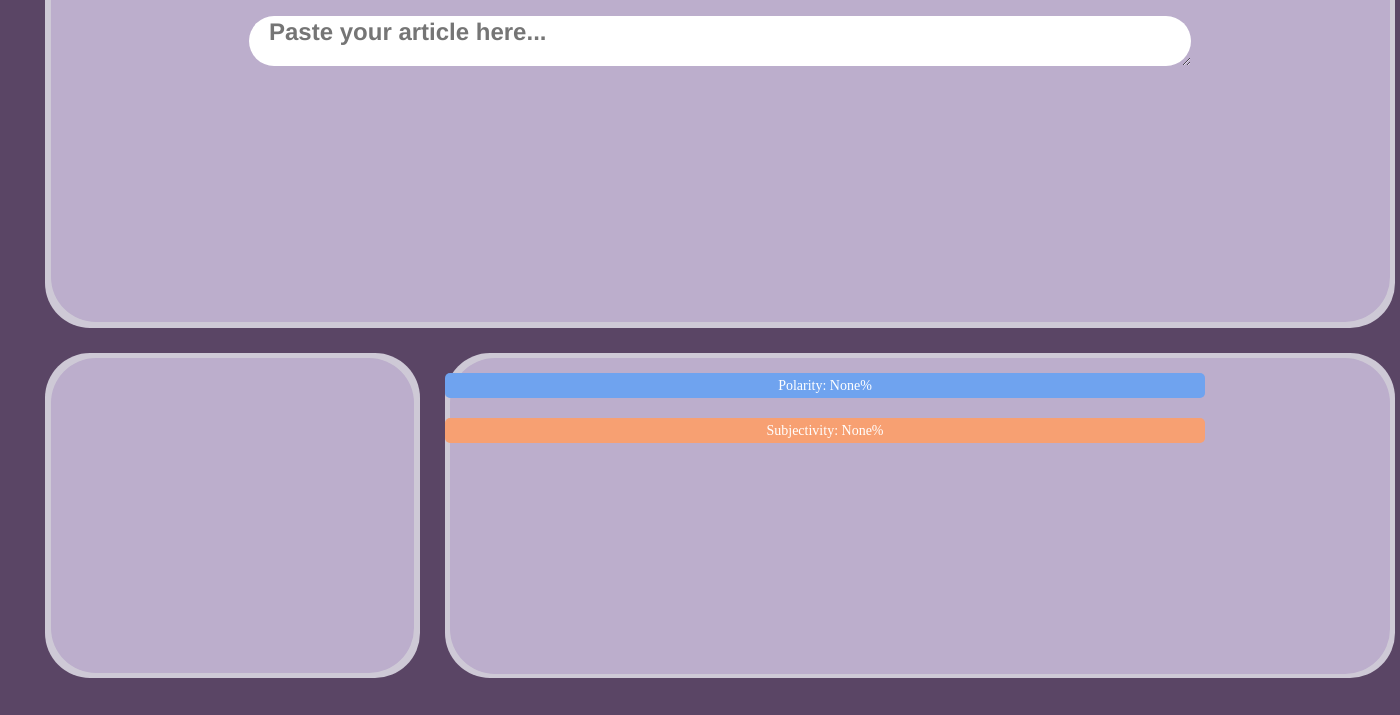
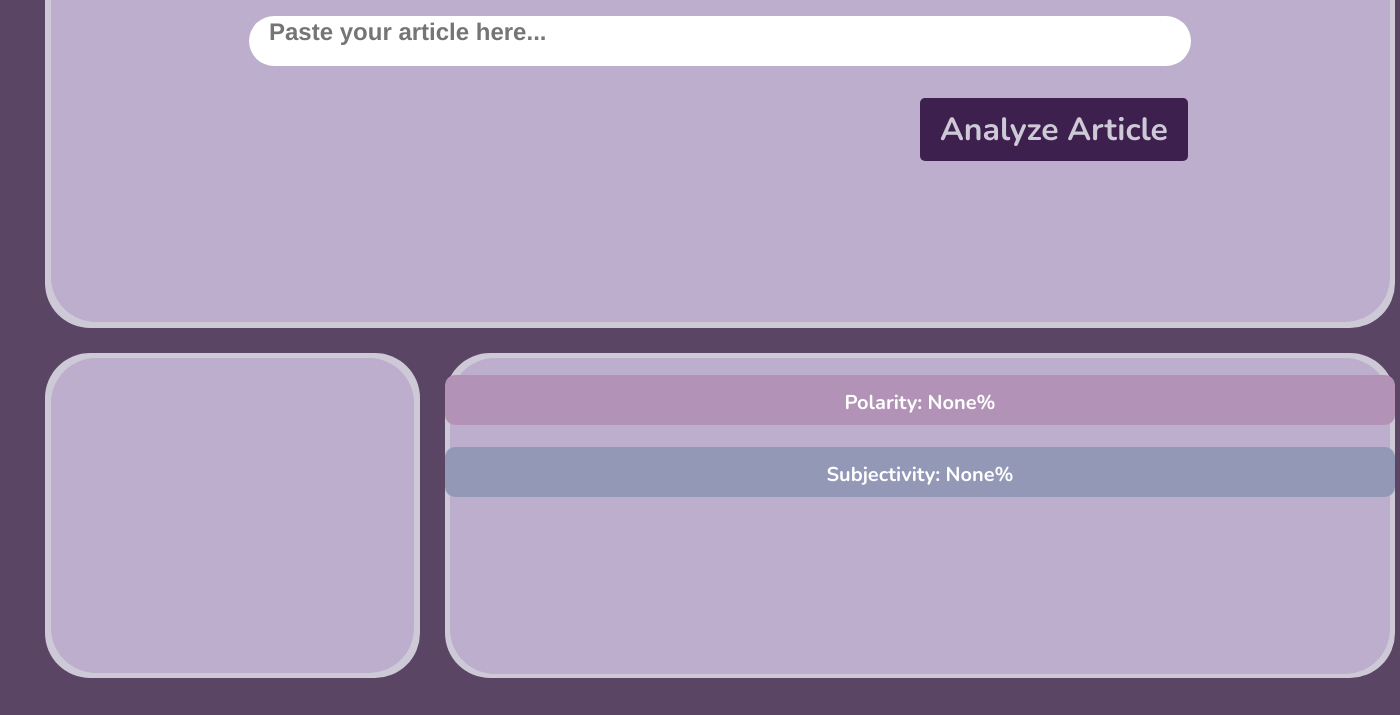
Before and after one commit to mohammedz06/boolean-news, a Flask app: page /predict in a window 1400 px wide. Shown: the part 309-1024 px from the top of the page. Run offline with Flask 3, Linux system fonts and the light colour scheme; parts of the project's set-up code (start-up, migrations or seed data) failed here and were passed over; some libraries are stand-ins or nearby versions; some web fonts are replaced.

Commit message:
Update style.css

```diff
--- a/static/style.css
+++ b/static/style.css
@@ -1,9 +1,12 @@
 @import url("https://cdnjs.cloudflare.com/ajax/libs/meyer-reset/2.0/reset.min.css");
+@import url('https://fonts.googleapis.com/css2?family=Nunito:wght@700&display=swap');
+
 
 * {
   -webkit-font-smoothing: antialiased;
   box-sizing: border-box;
 }
+
 
 html,
 body {
@@ -12,20 +15,24 @@ body {
   height: 100%;
 }
 
+
 button:focus-visible {
   outline: 2px solid #4a90e2 !important;
   outline: -webkit-focus-ring-color auto 5px !important;
 }
 
+
 a {
   text-decoration: none;
 }
+
 
 @font-face {
   font-family: "Rounded Mplus 1c Bold-Bold";
   src: url("https://anima-uploads.s3.amazonaws.com/projects/6070cab4d792a714f6f3f671/fonts/mplusrounded1c-bold.ttf")
     format("truetype");
 }
+
 
 .main {
   background-color: #5a4565;
@@ -36,11 +43,13 @@ a {
   min-height: 100vh;
 }
 
+
 .main .div {
   width: 1440px;
   height: 1024px;
   position: relative;
 }
+
 
 .main .overlap-group {
   width: 1350px;
@@ -52,6 +61,7 @@ a {
   border-radius: 45px;
 }
 
+
 .main .rectangle {
   position: absolute;
   width: 1339px;
@@ -62,6 +72,7 @@ a {
   border-radius: 45px;
 }
 
+
 .main .group {
   position: absolute;
   width: 864px;
@@ -69,6 +80,7 @@ a {
   top: 121px;
   left: 244px;
 }
+
 
 .main .boolean-news {
   position: absolute;
@@ -78,6 +90,7 @@ a {
   left: 25px;
 }
 
+
 .main .isolation-mode {
   position: absolute;
   width: 158px;
@@ -85,6 +98,7 @@ a {
   top: 20px;
   left: 708px;
 }
+
 
 .main .rectangle-2 {
   position: absolute;
@@ -95,6 +109,7 @@ a {
   background-color: #ffffff;
   border-radius: 100px;
 }
+
 
 .main .text-wrapper {
   position: absolute;
@@ -108,6 +123,7 @@ a {
   text-align: center;
 }
 
+
 .main .overlap {
   width: 375px;
   height: 325px;
@@ -117,6 +133,7 @@ a {
   background-color: #cec9d6;
   border-radius: 45px;
 }
+
 
 .main .rectangle-3 {
   position: absolute;
@@ -128,6 +145,7 @@ a {
   border-radius: 45px;
 }
 
+
 .main .overlap-2 {
   width: 950px;
   height: 325px;
@@ -137,6 +155,7 @@ a {
   background-color: #cec9d6;
   border-radius: 45px;
 }
+
 
 .main .rectangle-4 {
   position: absolute;
@@ -148,6 +167,7 @@ a {
   border-radius: 45px;
 }
 
+
 .main .ellipse {
   position: absolute;
   width: 270px;
@@ -156,6 +176,7 @@ a {
   left: 85px;
 }
 
+
 .main .polygon {
   position: absolute;
   width: 40px;
@@ -163,6 +184,7 @@ a {
   top: 24px;
   left: 200px;
 }
+
 
 .news-input {
   position: absolute;
@@ -176,50 +198,127 @@ a {
   font-size: 24px;
   font-family: "Rounded Mplus 1c Bold-Bold", Helvetica;
   font-weight: 700;
-  color: #000;
   padding-left: 20px;
+  resize: none;
+  overflow: hidden;
+  white-space: nowrap;
 }
 
+
 .submit-btn {
+  position: relative;
+  z-index: 9999;
   display: inline-block;
   margin-top: 20px;
   padding: 10px 20px;
-  background-color: #4a90e2;
-  color: white;
+  background-color: #3E204F;
+  color: #CEC9D6;
   border: none;
   border-radius: 5px;
   cursor: pointer;
+  left: 875px;
+  top: 350px;
+  font-size: xx-large;
+  font-family: "Nunito", sans-serif;
 }
 
+
 .submit-btn:hover {
-  background-color: #357ab7;
+  background-color: #888888;
 }
+
 
 /* Bar Graph Styling */
 .bar-container {
-  margin-top: 20px;
-  margin-bottom: 10px;
-  width: 80%; /* Adjust the width to fit your layout */
-  background-color: #ddd;
-  border-radius: 5px;
+  margin-top: 22px;
+  margin-bottom: 12px;
+  width: 100%;
+  background-color: #bcaecc;
+  border-radius: 10px;
   overflow: hidden;
-  height: 25px;
+  height: 50px;
   position: relative;
+  font-family: "Nunito", sans-serif;
 }
+
 
 .bar {
   height: 100%;
   text-align: center;
   color: white;
-  line-height: 25px;
-  font-size: 14px;
+  line-height: 55px;
+  font-size: 20px;
+  font-weight: bold;
+  font-family: "Nunito", sans-serif;
 }
+
 
 /* Specific Bars for Polarity and Subjectivity */
 .bar.polarity {
-  background-color: #6fa3ef;
+  background-color: #b293b7;
 }
 
+
 .bar.subjectivity {
-  background-color: #f7a072;
+  background-color: #9398b7;
 }
+
+
+/* Positioning Fixes for the Left Box */
+#polarity-bar,
+#subjectivity-bar {
+  width: 100%;
+  margin: 0 auto;
+  padding: 10px;
+}
+
+
+.result-box-left {
+  display: flex;
+  flex-direction: column;
+  justify-content: center;
+  align-items: center;
+  width: 95%;
+  margin: auto;
+  padding-top: 30px;
+}
+
+
+/* Styling for True/False Images */
+.result-true,
+.result-false {
+  display: none; /* Hidden by default */
+  max-width: 100%;
+  max-height: 100%;
+  border-radius: 20px;
+  z-index: 9999;
+}
+
+
+.result-box-right img {
+  display: block; /* Displayed when conditionally rendered */
+}
+
+
+.result-image {
+  display: block;
+  margin: 0 auto;
+  max-width: 80%;
+  max-height: 50%;
+  border-radius: 10px;
+  position: relative;
+  z-index: 9999;
+}
+
+
+
+
+
+.result-display{
+  display: block;
+  font-size: xx-large;
+  position: relative;
+  z-index: 9999;
+  font-family: "Nunito", sans-serif;
+  color: #3E204F;
+}
```
